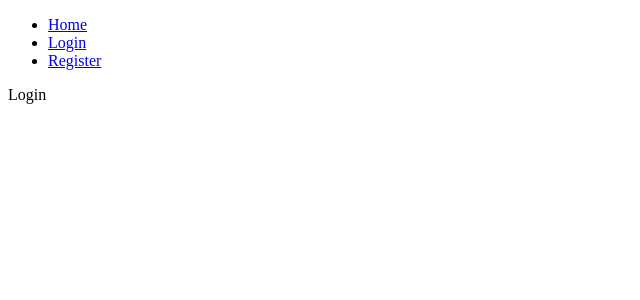
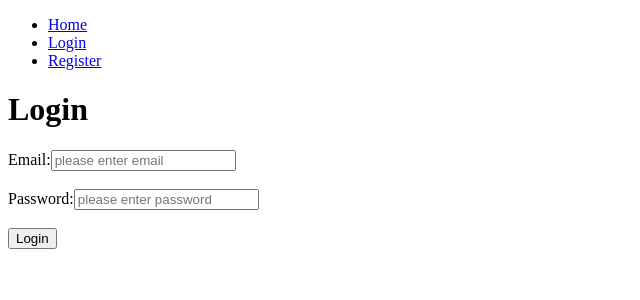
Before and after one commit to MaybeTed/typing, a React app: page /login in a window 1280 px wide. Shown: the top 300 px of the page, without its empty margins (0-640 px from the left). Built offline with nearby package versions, Linux system fonts and the light colour scheme; the HTML template or start-up script is replaced by a standard one.

Commit message:
user can login

```diff
--- a/src/components/Login.js
+++ b/src/components/Login.js
@@ -1,11 +1,87 @@
 import React from 'react';
+import axios from 'axios';
+import { withRouter } from 'react-router-dom';
+import Actions from '../actions/index';
 
 class Login extends React.Component {
+	constructor() {
+		super();
+		this.state = {
+			email: '',
+			password: '',
+			loginSuccess: '',
+			serverResponseError: ''
+		}
+		this.handleChange = this.handleChange.bind(this);
+		this.handleSubmit = this.handleSubmit.bind(this);
+	}
+
+	handleChange(e) {
+		let target = e.target;
+		let value = target.value;
+		let name = target.name;
+		this.setState({ [name]: value });
+	}
+
+	handleSubmit(e) {
+		e.preventDefault();
+		if (this.state.email !== '' && this.state.password !== '') {
+			axios.post('/api/login', {
+				email: this.state.email,
+				password: this.state.password
+			}).then((response) => {
+				if (response.data.success) {
+					Actions.fetchUser();
+					this.props.history.push('/');
+				} else {
+					this.setState({ serverResponseError: response.data.message });
+				}
+			})
+		}
+	}
+
 	render() {
 		return (
-			<div>Login</div>
+			<div className="register">
+				<div className="page-header">
+					<h1>Login</h1>
+				</div>
+
+				<form onSubmit={this.handleSubmit}>
+					<div>
+						<label>Email:</label>
+						<input type="text"
+							   name="email"
+							   placeholder="please enter email"
+							   value={this.state.email}
+							   onChange={this.handleChange}
+							   required
+						/>
+					</div>
+					<br />
+					<div>
+						<label>Password:</label>
+						<input type="password"
+							   name="password"
+							   placeholder="please enter password"
+							   value={this.state.password}
+							   onChange={this.handleChange}
+							   required
+						/>
+					</div>
+					<br />
+					<button type="submit">Login</button>
+				</form>
+
+				<br />
+				{this.state.serverResponseError ?
+					<div className="registration-fail">{this.state.serverResponseError}</div>
+					:
+					null
+				}
+			</div>
 		)
 	}
 }
 
-export default Login;
+export default withRouter(Login);
```
